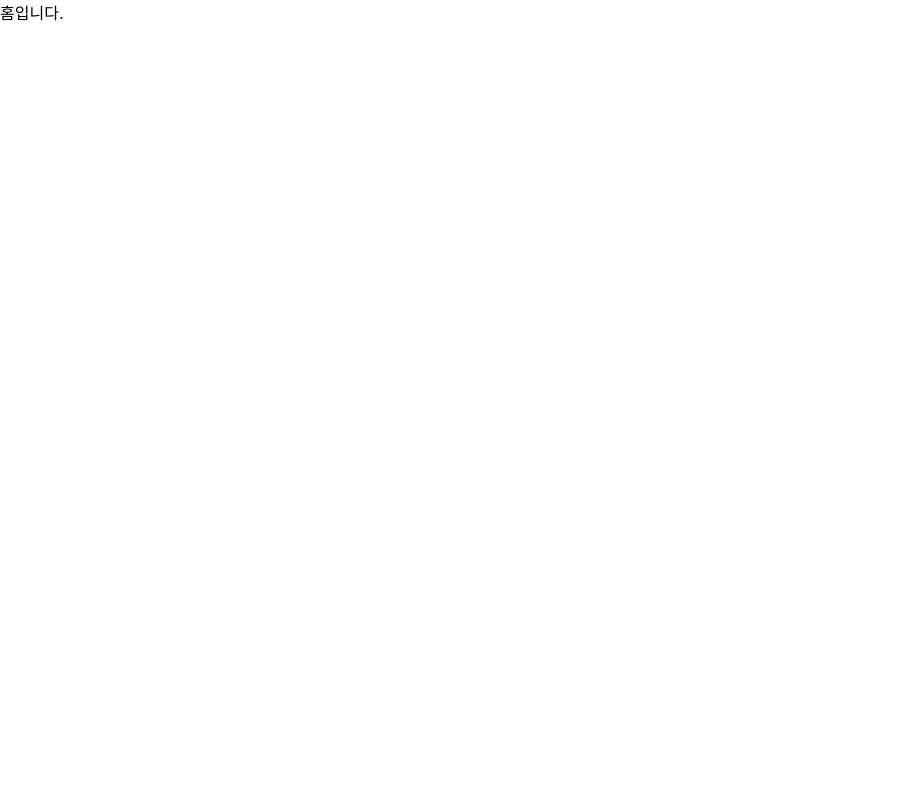
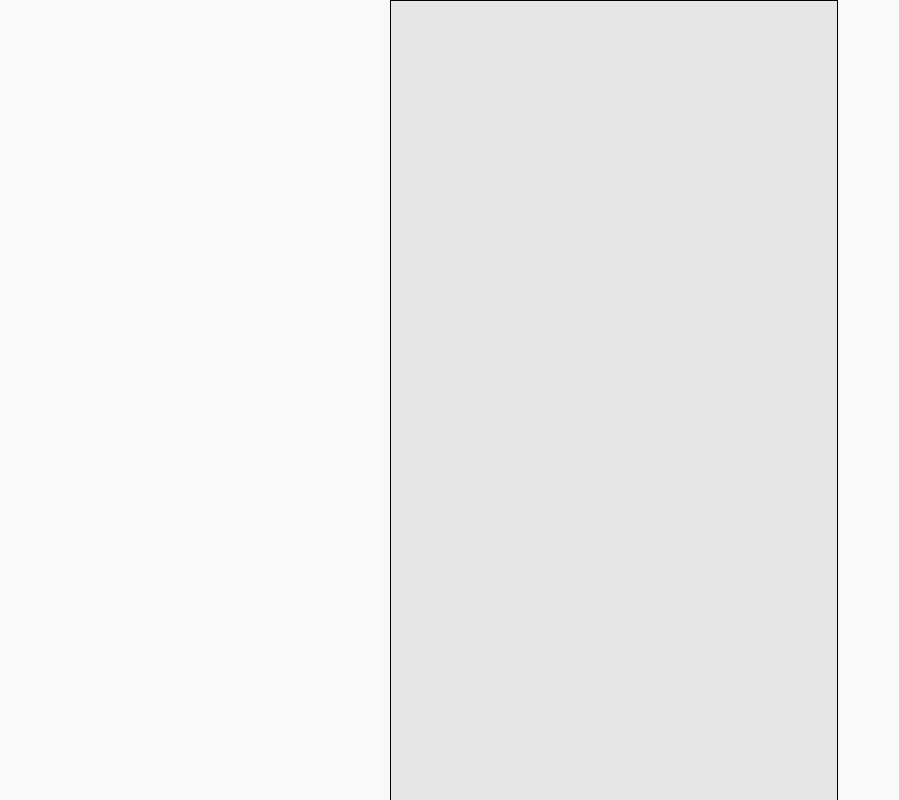
Before and after one commit to wanted-pre-onboarding-09/wanted-codestates-project-9-7-1, a React (Create React App) app: page / in a window 1280 px wide. Shown: the whole page, without its empty margins (0-899 px from the left). Built offline with nearby package versions, Linux system fonts and the light colour scheme.

Commit message:
App.js 가운데 정렬

```diff
--- a/package.json
+++ b/package.json
@@ -13,6 +13,7 @@
     "react-scripts": "5.0.0",
     "redux-toolkit": "^1.1.2",
     "styled-component": "^2.8.0",
+    "styled-components": "^5.3.3",
     "web-vitals": "^2.1.4"
   },
   "scripts": {
--- a/src/App.js
+++ b/src/App.js
@@ -1,13 +1,28 @@
 import React from 'react';
 import { Route, Routes } from 'react-router-dom';
+import styled from 'styled-components';
 import Home from './components/pages/Home';
 
 function App() {
   return (
-    <Routes>
-      <Route path="/" element={<Home />} />
-    </Routes>
+    <WholeContainer>
+      <Routes>
+        <Route path="/" element={<Home />} />
+      </Routes>
+    </WholeContainer>
   );
 }
 
 export default App;
+
+const WholeContainer = styled.div`
+  width: 500px;
+  height: 100vh;
+  margin: 0 auto;
+  overflow-y: scroll;
+  ::-webkit-scrollbar {
+    /* Chrome, Safari, Opera*/
+    display: none;
+  }
+  -ms-overflow-style: none; /* IE and Edge */
+`;
--- /dev/null
+++ b/src/components/atoms/HeadLine.js
@@ -0,0 +1,20 @@
+import React from 'react';
+import styled from 'styled-components';
+
+const Title = styled.div`
+  width: 448px;
+  height: 1000px;
+  color: gray;
+  font-size: 0.75rem;
+  background: #e6e6e6;
+  border: 1px solid black;
+`;
+function HeadLine() {
+  return (
+    <div>
+      <Title />
+    </div>
+  );
+}
+
+export default HeadLine;
--- a/src/components/pages/Home.js
+++ b/src/components/pages/Home.js
@@ -1,7 +1,12 @@
 import React from 'react';
+import HeadLine from '../atoms/HeadLine';
 
 function Home() {
-  return <div>홈입니다.</div>;
+  return (
+    <div>
+      <HeadLine />
+    </div>
+  );
 }
 
 export default Home;
--- a/src/index.css
+++ b/src/index.css
@@ -1,13 +1,19 @@
+*,
+*::before,
+*::after {
+  box-sizing: border-box;
+  margin: 0;
+  padding: 0;
+  border: 0;
+  font: inherit;
+  vertical-align: baseline;
+  background-color: #f9f9f9;
+}
 body {
-  margin: 0;
   font-family: -apple-system, BlinkMacSystemFont, 'Segoe UI', 'Roboto', 'Oxygen',
     'Ubuntu', 'Cantarell', 'Fira Sans', 'Droid Sans', 'Helvetica Neue',
     sans-serif;
   -webkit-font-smoothing: antialiased;
   -moz-osx-font-smoothing: grayscale;
+  height: 100vh;
 }
-
-code {
-  font-family: source-code-pro, Menlo, Monaco, Consolas, 'Courier New',
-    monospace;
-}
```
Also changed, not shown: 1 other file (tests, documents, lock files or other folders).
